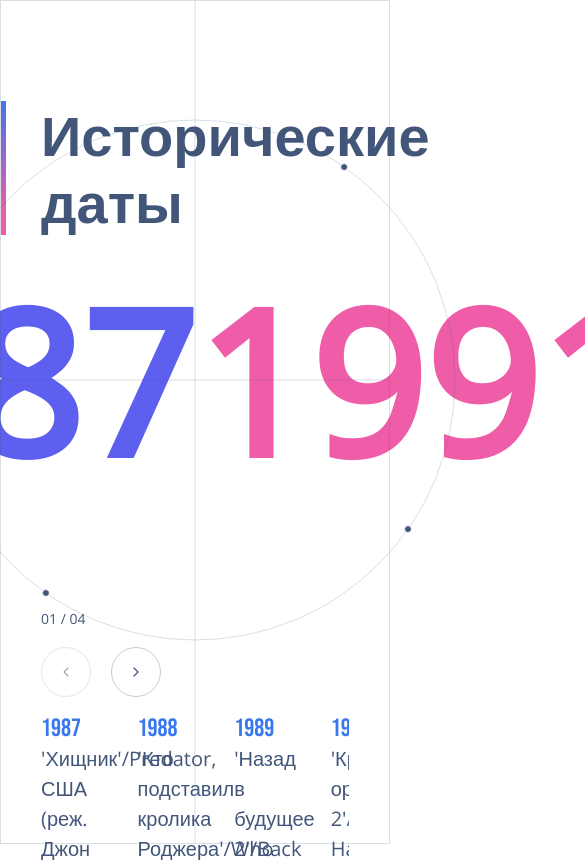
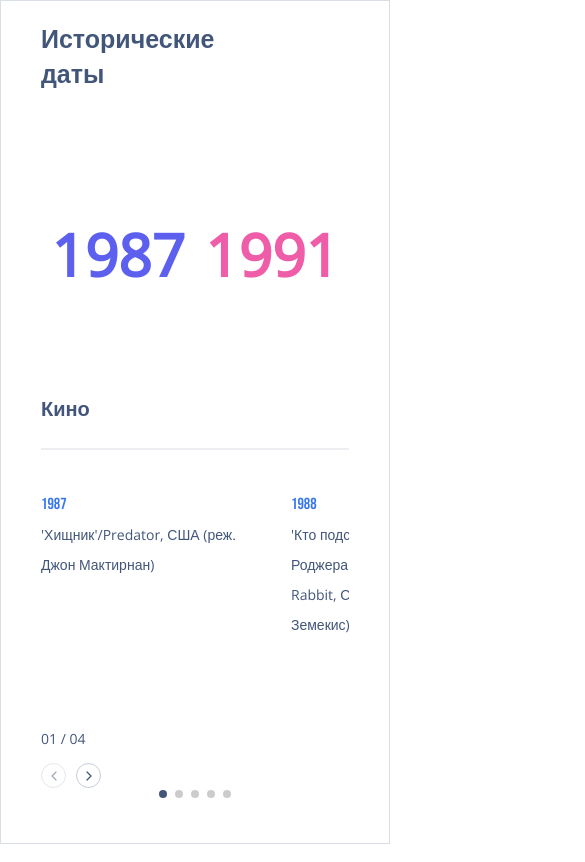
Before and after one commit to 4ebure4ek0/historical_periods, a React app: page / in a window 390 px wide. Shown: the top 862 px of the page, 585 px wide, since content can reach past the window. Built offline with nearby package versions, Linux system fonts and the light colour scheme.

Commit message:
add adaptive

```diff
--- a/declaration.d.ts
+++ b/declaration.d.ts
@@ -2,3 +2,4 @@ declare module "*.scss"
 declare module "gsap"
 declare module "swiper/react"
 declare module "swiper/modules"
+declare module "react-countup"
--- a/package.json
+++ b/package.json
@@ -39,6 +39,7 @@
   "dependencies": {
     "gsap": "^3.12.5",
     "react": "^18.2.0",
+    "react-countup": "^6.5.0",
     "react-dom": "^18.2.0",
     "swiper": "^11.0.6",
     "typescript": "^5.3.3"
--- a/src/components/block/block.module.scss
+++ b/src/components/block/block.module.scss
@@ -1,18 +1,22 @@
-.container{
+.container {
     width: 100%;
     height: 100vh;
     border: 1px solid rgba(66, 86, 122, 0.2);
     padding: 100px 40px 40px 40px;
     position: relative;
-    .date_circle{
-        height: 60vh;
-        h1{
+
+    .date_circle {
+        height: 60%;
+
+        h1 {
             color: rgba(66, 86, 122, 1);
-            font-size: 56px;
+            font-size: clamp(25px, 5vw, 56px);
+            ;
             font-weight: 700;
             line-height: 67.2px;
             position: relative;
-            &::before{
+
+            &::before {
                 content: '';
                 width: 5px;
                 height: 100%;
@@ -22,19 +26,28 @@
             }
         }
     }
-    .btns_block{
-        .btns_num{
+
+    .btns_block {
+        height: 20%;
+        display: flex;
+        flex-direction: column;
+        justify-content: center;
+        gap: 15px;
+
+        .btns_num {
             font-size: 14px;
             color: rgba(66, 86, 122, 1);
             font-weight: 400;
         }
-        .btns{
+
+        .btns {
             height: 10vh;
             display: flex;
             gap: 20px;
             justify-content: flex-start;
             align-items: center;
-            .btn{
+
+            .btn {
                 height: 50px;
                 width: 50px;
                 border: 1px solid rgba(66, 86, 122, 0.3);
@@ -44,20 +57,23 @@
                 justify-content: center;
                 align-items: center;
                 cursor: pointer;
-                &:disabled{
+
+                &:disabled {
                     opacity: 0.5;
                 }
             }
         }
     }
-    .title_container{
+
+    .title_container {
         position: absolute;
         top: 0;
         left: 0;
-        height: 100vh;
+        height: 100%;
         width: 100%;
         z-index: -1;
-        .dates_title{
+
+        .dates_title {
             position: absolute;
             top: 45%;
             left: 50%;
@@ -65,21 +81,26 @@
             display: flex;
             justify-content: center;
             align-items: center;
-            .title{
+            gap: 20px;
+
+            .title {
                 font-weight: 700;
                 line-height: 160px;
-                font-size: 200px;
+                font-size: clamp(56px, 15vw, 200px);
                 z-index: 4;
             }
-            .title_blue{
+
+            .title_blue {
                 color: rgba(93, 95, 239, 1);
             }
-            .title_red{
+
+            .title_red {
                 color: rgba(239, 93, 168, 1);
             }
         }
     }
-    .horizontal{
+
+    .horizontal {
         background-color: rgba(66, 86, 122, 0.2);
         width: 100%;
         height: 1px;
@@ -89,7 +110,8 @@
         transform: translateY(-50%);
         z-index: -1;
     }
-    .vertical{
+
+    .vertical {
         background-color: rgba(66, 86, 122, 0.2);
         height: 100%;
         width: 1px;
@@ -99,4 +121,63 @@
         transform: translateX(-50%);
         z-index: -1;
     }
+    .theme_title{
+        display: none;
+    }
 }
+
+@media (max-width: 680px) {
+    .container {
+        padding: 20px 40px;
+
+        .date_circle {
+            height: 50%;
+
+            h1 {
+                line-height: 35px;
+
+                &::before {
+                    content: '';
+                    display: none;
+                }
+            }
+        }
+
+        .vertical {
+            display: none;
+        }
+
+        .horizontal {
+            position: static;
+        }
+
+        .btns_block {
+            position: absolute;
+            bottom: 0;
+            z-index: 3;
+
+            .btns {
+                height: auto;
+                gap: 10px;
+                .btn {
+                    height: 25px;
+                    width: 25px;
+                }
+            }
+        }
+
+        .title_container {
+            .dates_title {
+                top: 30%;
+            }
+        }
+
+        .theme_title{
+            display: block;
+            color: rgb(66, 86, 122);
+            font-size: 20px;
+            font-weight: 700;
+            transform: translateY(-100%);
+        }
+    }
+}
--- a/src/components/block/block.tsx
+++ b/src/components/block/block.tsx
@@ -1,22 +1,39 @@
-import React, { useState } from "react"
+import React, { useEffect, useState } from "react"
 import styles from './block.module.scss'
 import Circle from "Components/circle/circle"
 import dates from "Src/dates"
 import Slider from "../slider/slider"
+import CountUp from 'react-countup'
 
-export default function Block() {
-    const [point, setPoint] = useState(1)
-    const [title, setTitle] = useState(dates[point - 1].name)
-    const setCurPoint = (pointNum: number) => {
+interface IYears{
+    firstYear: string;
+    secYear: string;
+}
+
+const Block : React.FunctionComponent = () => {
+    const [point, setPoint] = useState<number>(1)
+    const [title, setTitle] = useState<string>(dates[point - 1].name)
+    const [curDate, setCurDate] = useState<IYears>({firstYear: Object.keys(dates[point - 1].events)[0], secYear: Object.keys(dates[point - 1].events)[Object.keys(dates[point - 1].events).length - 1]})
+    const [prevDate, setPrevDate] = useState<IYears>({...curDate})
+
+    const setCurPoint = (pointNum: number) : void => {
         setPoint(pointNum)
         setTitle(dates[pointNum - 1].name)
     }
+    useEffect(() => {
+        setTitle(dates[point - 1].name)
+        setPrevDate({firstYear: curDate.firstYear, secYear: curDate.secYear})
+        setCurDate({firstYear: Object.keys(dates[point - 1].events)[0], secYear: Object.keys(dates[point - 1].events)[Object.keys(dates[point - 1].events).length - 1]})
+    }, [point])
     return (
         <section className={styles.container}>
             <div className={styles.date_circle}>
                 <h1 className={styles.title}>Исторические<br />даты</h1>
                 <Circle title={title} points={dates.length} curPoint={point} setCurPoint={(pointNum) => setCurPoint(pointNum)} />
             </div>
+            <h2 className={styles.theme_title}>{title}</h2>
+            <div className={styles.horizontal} />
+            <div className={styles.vertical} />
             <div className={styles.btns_block}>
                 <span className={styles.btns_num}>0{point} / 0{dates.length}</span>
                 <div className={styles.btns}>
@@ -31,12 +48,12 @@ export default function Block() {
             <Slider events={dates[point - 1].events} />
             <div className={styles.title_container}>
                 <h2 className={styles.dates_title}>
-                    <span className={`${styles.title_blue} ${styles.title}`}>{Object.keys(dates[point - 1].events)[0]} </span>
-                    <span className={`${styles.title_red} ${styles.title}`}>{Object.keys(dates[point - 1].events)[Object.keys(dates[point - 1].events).length - 1]}</span>
+                    <span className={`${styles.title_blue} ${styles.title}`}><CountUp start={prevDate.firstYear} end={curDate.firstYear} separator='' duration={1}/></span>
+                    <span className={`${styles.title_red} ${styles.title}`}><CountUp start={prevDate.secYear} end={curDate.secYear} separator='' duration={1}/></span>
                 </h2>
             </div>
-            <div className={styles.horizontal} />
-            <div className={styles.vertical} />
         </section>
     )
 }
+
+export default Block
--- a/src/components/circle/circle.tsx
+++ b/src/components/circle/circle.tsx
@@ -10,51 +10,89 @@ interface IProps{
     setCurPoint: (pointNum:number) => void;
 }
 
-interface Points{
-    'x': number;
-    'y': number
+interface IPoints{
+    x: number;
+    y: number;
 }
 
-const  Circle = (props:IProps) => {
-    const[prevPoint, setPrevPoint] = useState(1)
-    const[deg, setDeg] = useState(215)
-    const[arrPoints, setArrPoints] = useState([])
-    const circleRef = useRef(null)
-    const firstPointRef = useRef(null)
+const  Circle : React.FunctionComponent<IProps> = (props) => {
+    const[touch, setTouch] = useState<boolean>(false)
+    const[prevPoint, setPrevPoint] = useState<number>(1)
+    const[deg, setDeg] = useState<number>(215)
+    const[arrPoints, setArrPoints] = useState<Array<IPoints>>([])
+    const circleRef = useRef<null | HTMLDivElement>(null)
     const canvasRef = useRef<HTMLCanvasElement | null>(null)
     let r = 260
 
-    const makeSmall = (elem: any) => {
+    const makeSmall = (elem: EventTarget) : void => {
+        if (!(elem instanceof HTMLSpanElement)) {
+            return;
+        }
         gsap.to(elem, {scale: 1, background: 'rgba(66, 86, 122, 1)', height: '6px', width: '6px'})
         elem.innerHTML = ''
         elem.dataset.title = ''
     }
 
-    const makeFull = (elem: any) => {
+    const makeFull = (elem: EventTarget) : void => {
+        if (!(elem instanceof HTMLSpanElement)) {
+            return;
+        }
         gsap.to(elem, { rotate: `-${deg}deg`, duration:0})
         gsap.to(elem, {scale: 2, background: 'rgba(255, 255, 255, 1)', height: '30px', width: '30px'})
         elem.innerHTML = elem.dataset.id
-        elem.dataset.title = dates[elem.dataset.id - 1].name
+        elem.dataset.title = dates[Number(elem.dataset.id) - 1].name
+    }
+
+    const checkTouch = () : void => {
+        setTouch('ontouchstart' in document.documentElement)
+    }
+
+    const handleMouseOver = (e:React.SyntheticEvent<EventTarget>) : void => {
+        if (!(e.target instanceof HTMLSpanElement)) {
+            return;
+        }
+        if(!touch)
+            makeFull(e.target)
+    }
+
+    const handleMouseLeave = (e:React.SyntheticEvent<EventTarget>) : void => {
+        if (!(e.target instanceof HTMLSpanElement)) {
+            return;
+        }
+        if(!touch)
+            makeSmall(e.target)
+    }
+
+    const handleClick = (e: React.SyntheticEvent<EventTarget>) : void => {
+        if (!(e.target instanceof HTMLSpanElement)) {
+            return;
+        }
+        let delta = Number(e.target.dataset.id) - props.curPoint
+        props.setCurPoint(Number(e.target.dataset.id))
+        setPrevPoint(Number(e.target.dataset.id))
+        setDeg(Number(deg) + (360 / props.points) * delta)
+        makeSmall(e.target)
     }
 
     useLayoutEffect(() => {
         let canvas = canvasRef.current
         canvas.style.width = canvas.offsetWidth + 'px';
         canvas.style.height = canvas.offsetHeight + 'px';
-        const ctx = canvas.getContext("2d") as any
+        const ctx : CanvasRenderingContext2D = canvas.getContext("2d")
         ctx.lineWidth = 1;
         ctx.strokeStyle = 'rgba(66, 86, 122, 0.2)'
         ctx.beginPath()
         ctx.arc(canvasRef.current?.width / 2, canvasRef.current?.height / 2, r, 0, 2*Math.PI);
         ctx.stroke()
         let arr = []
-        let x, y;
+        let x:number, y:number;
         for(let i = 0; i < Math.PI * 2; i += Math.PI * 2 / props.points){
             x = canvasRef.current.width / 2 + r * Math.sin(i);
             y = canvasRef.current.height / 2 + r * Math.cos(i);
             arr.push({'x': x, 'y': y})
         }
         setArrPoints([...arr])
+        checkTouch()
     }, [])
 
     useEffect(() => {
@@ -66,24 +104,6 @@ const  Circle = (props:IProps) => {
         setPrevPoint(props.curPoint)
         setDeg(Number(deg) + (360 / props.points) * delta)
     }, [props.curPoint])
-
-    const handleMouseOver = (e:any) => {
-        makeFull(e.target)
-    }
-
-    const handleMouseLeave = (e:any) => {
-        // if(e.target !== firstPointRef.current)
-        makeSmall(e.target)
-    }
-
-    const handleClick = (e: any) => {
-        let delta = e.target.dataset.id - props.curPoint
-        props.setCurPoint(e.target.dataset.id)
-        setPrevPoint(e.target.dataset.id)
-        setDeg(Number(deg) + (360 / props.points) * delta)
-        firstPointRef.current = e.target
-        makeFull(e.target)
-    }
     return(
         <>
             <canvas className={styles.circle} ref={canvasRef} id='circle' width={530} height={530}>
--- a/src/components/slider/buttons.scss
+++ b/src/components/slider/buttons.scss
@@ -13,3 +13,19 @@
 .swiper-button-prev.swiper-button-disabled, .swiper-button-next.swiper-button-disabled{
     display: none;
 }
+
+.swiper-pagination{
+    display: none;
+}
+
+@media (max-width: 680px){
+    .swiper-pagination{
+        display: block;
+    }
+    .swiper-button-prev, .swiper-button-next{
+        display: none;
+    }
+    .swiper-pagination-bullet-active{
+        background: rgba(66, 86, 122, 1);
+    }
+}
--- a/src/components/slider/slider.module.scss
+++ b/src/components/slider/slider.module.scss
@@ -3,15 +3,16 @@
         width: 100%;
         height: 100%;
         .slide{
+            width: 360px;
             .title{
                 color: rgba(56, 119, 238, 1);
-                font-size: 25px;
+                font-size: clamp(16px, 3vw, 25px);;
                 line-height: 30px;
                 font-weight: 400;
                 font-family: 'Bebas Neue', sans-serif;
             }
             .content{
-                font-size: 20px;
+                font-size: clamp(14px, 3vw, 20px);
                 color: rgba(66, 86, 122, 1);
                 line-height: 30px;
                 font-weight: 400;
@@ -19,3 +20,15 @@
         }
     }
 }
+@media (max-width: 680px){
+    .container{
+        padding: 40px 0;
+        height: 50%;
+        .slider{
+            .slide{
+                width: 220px;
+                min-height: 250px;
+            }
+        }
+    }
+}
--- a/src/components/slider/slider.tsx
+++ b/src/components/slider/slider.tsx
@@ -1,25 +1,29 @@
 import React from "react"
 import { Swiper, SwiperSlide } from 'swiper/react';
-import { Navigation } from 'swiper/modules';
+import { Navigation, Pagination } from 'swiper/modules';
 
 import styles from './slider.module.scss'
 import 'swiper/css'
 import 'swiper/css/navigation'
+import 'swiper/css/pagination';
 import './buttons.scss'
 
 interface IProps{
     events: any
 }
 
-const Slider = (props: IProps) => {
+const Slider : React.FunctionComponent<IProps> = (props) => {
     return(
         <div className={styles.container}>
             <Swiper
-                slidesPerView={3.5}
+                slidesPerView={'auto'}
+                pagination={{
+                    clickable: true,
+                }}
                 spaceBetween={30}
                 navigation={true}
                 grabCursor={true}
-                modules={[Navigation]}
+                modules={[Navigation, Pagination]}
                 className={styles.slider}
             >
                 {Object.keys(props.events).map((item, n) =>(
--- a/src/index.scss
+++ b/src/index.scss
@@ -10,4 +10,5 @@
 .wrap{
     max-width: 1440px;
     margin: 0 auto;
+    overflow: hidden;
 }
```
Also changed, not shown: src/components/circle/circle.module.scss (+12 -0 lines), 1 other file (tests, documents, lock files or other folders).
